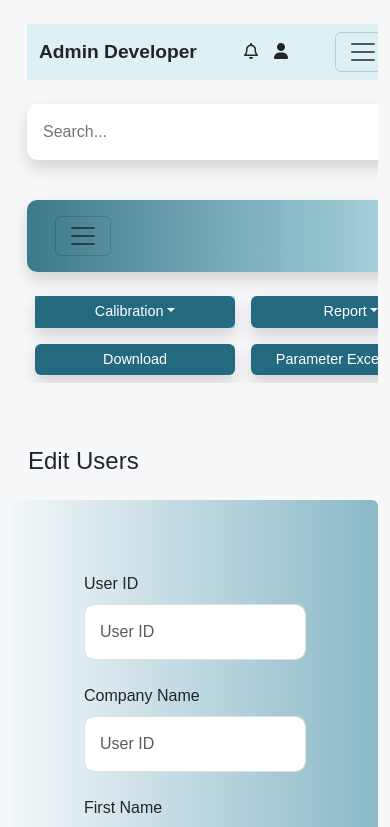
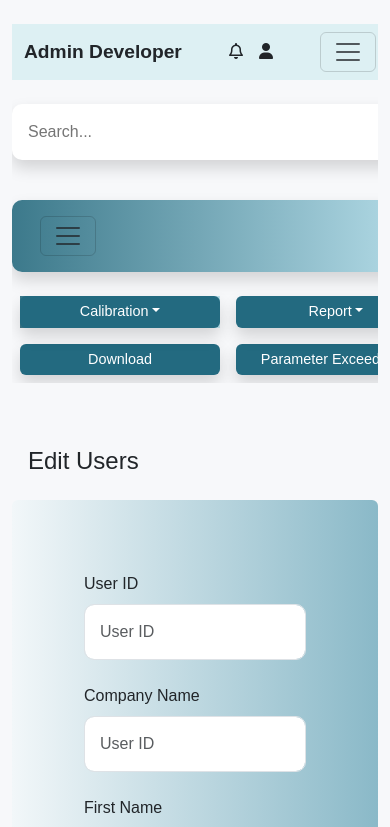
Before and after one commit to sruthipr027/ocems, a React (Create React App) app: page /edit in a window 390 px wide. Shown: the top 827 px of the page. Built offline with nearby package versions, Linux system fonts and the light colour scheme.

Commit message:
update maindashboard

```diff
--- a/src/pages/Maindashboard/maindashboard.css
+++ b/src/pages/Maindashboard/maindashboard.css
@@ -39,7 +39,6 @@
 
   .content {
     margin-left: 0;
-    padding: 0 15px;
   }
 
   .navbg {
```
Also changed, not shown: 1 other file (tests, documents, lock files or other folders).
